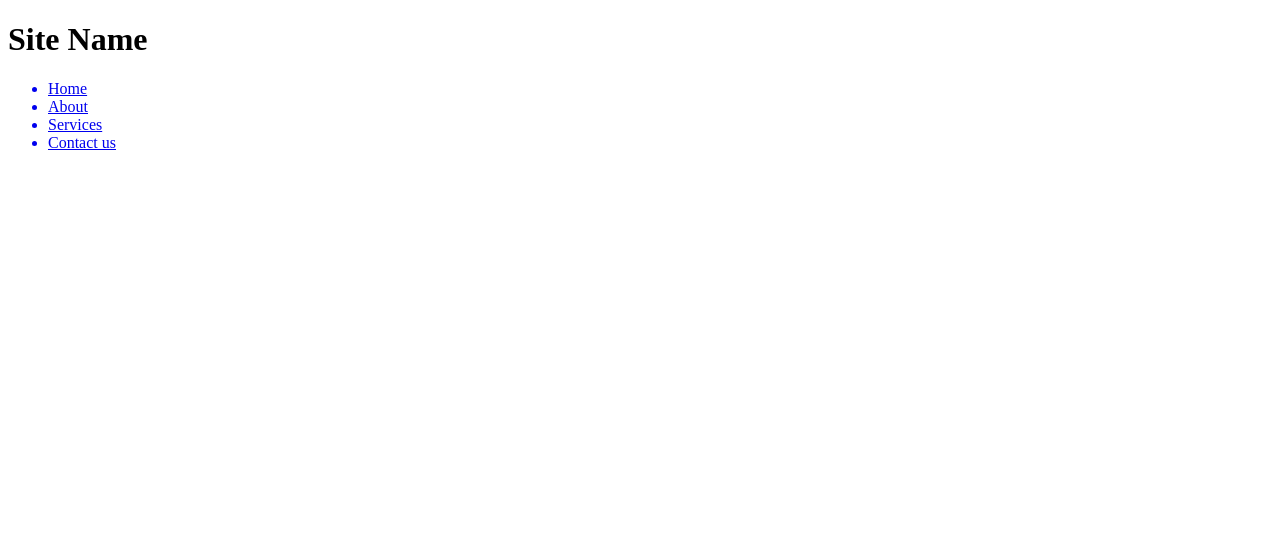
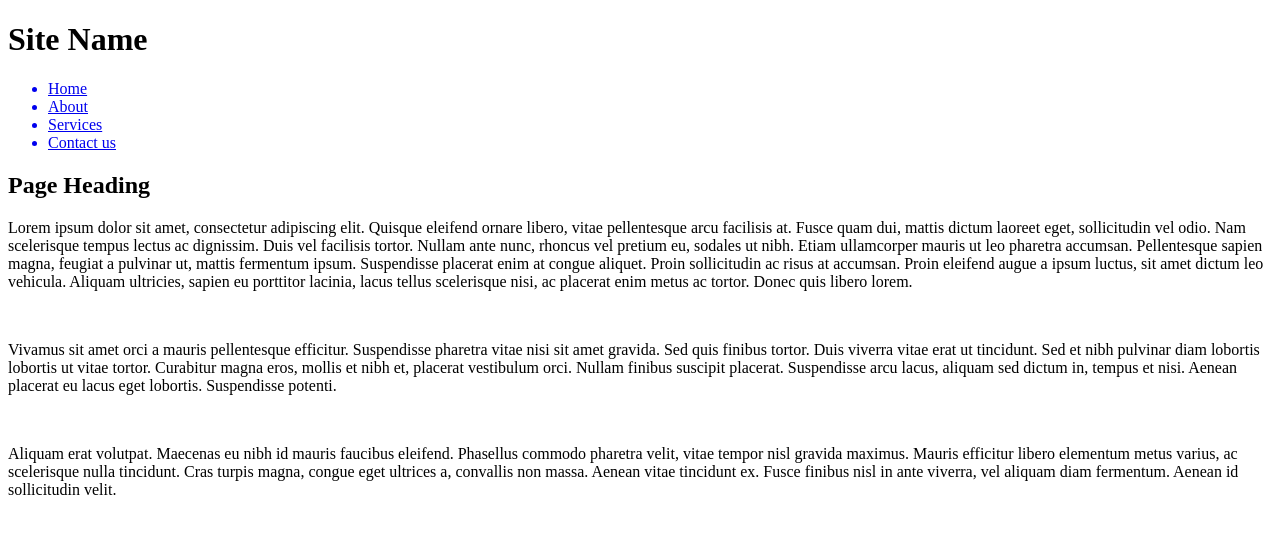
Before and after one commit to AVP-cedcoss/Template-2, a plain HTML site: page src/index.html in a window 1280 px wide. Drawn offline with Linux system fonts and the light colour scheme.

Commit message:
Middle Added

```diff
--- a/src/index.html
+++ b/src/index.html
@@ -23,12 +23,21 @@
 
         <div id="main">
             <div id="content">
+                <h2>Page Heading</h2>
+
+                <p>
+                    Lorem ipsum dolor sit amet, consectetur adipiscing elit. Quisque eleifend ornare libero, vitae pellentesque arcu facilisis at. Fusce quam dui, mattis dictum laoreet eget, sollicitudin vel odio. Nam scelerisque tempus lectus ac dignissim. Duis vel facilisis tortor. Nullam ante nunc, rhoncus vel pretium eu, sodales ut nibh. Etiam ullamcorper mauris ut leo pharetra accumsan. Pellentesque sapien magna, feugiat a pulvinar ut, mattis fermentum ipsum. Suspendisse placerat enim at congue aliquet. Proin sollicitudin ac risus at accumsan. Proin eleifend augue a ipsum luctus, sit amet dictum leo vehicula. Aliquam ultricies, sapien eu porttitor lacinia, lacus tellus scelerisque nisi, ac placerat enim metus ac tortor. Donec quis libero lorem.
+                </p>
+                <br>
+                <p>
+                    Vivamus sit amet orci a mauris pellentesque efficitur. Suspendisse pharetra vitae nisi sit amet gravida. Sed quis finibus tortor. Duis viverra vitae erat ut tincidunt. Sed et nibh pulvinar diam lobortis lobortis ut vitae tortor. Curabitur magna eros, mollis et nibh et, placerat vestibulum orci. Nullam finibus suscipit placerat. Suspendisse arcu lacus, aliquam sed dictum in, tempus et nisi. Aenean placerat eu lacus eget lobortis. Suspendisse potenti.
+                </p>
+                <br>
+                <p>
+                    Aliquam erat volutpat. Maecenas eu nibh id mauris faucibus eleifend. Phasellus commodo pharetra velit, vitae tempor nisl gravida maximus. Mauris efficitur libero elementum metus varius, ac scelerisque nulla tincidunt. Cras turpis magna, congue eget ultrices a, convallis non massa. Aenean vitae tincidunt ex. Fusce finibus nisl in ante viverra, vel aliquam diam fermentum. Aenean id sollicitudin velit.
+                </p>
+                <br>
             </div>
-
-            <div id="sidebar">
-            </div>
-
-        </div>
 
         <div id="footer">
         </div>
```
